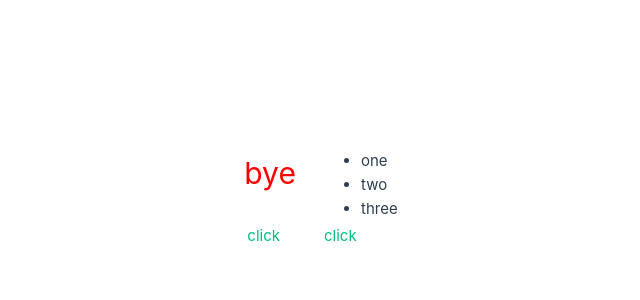
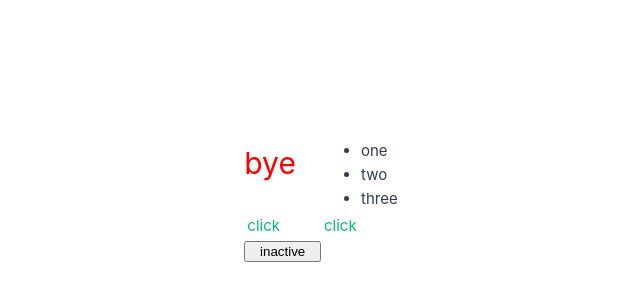
Before and after one commit to Bhavya99044/vue-practice, a Vue app: page / in a window 1280 px wide. Shown: the part 200-500 px from the top of the page, without its empty margins (319-959 px from the left). Built offline with nearby package versions, Linux system fonts and the light colour scheme; the HTML template or start-up script is replaced by a standard one.

Commit message:
option api complete

```diff
--- a/src/App.vue
+++ b/src/App.vue
@@ -6,6 +6,11 @@
         status:'inactive',
         tasks:['one', 'two', 'three'],
         link:'http://google.com'
+      }
+    },
+    methods:{
+      toggleStatus(){
+        this.status = this.status === 'active'? 'inactive' : 'active'
       }
     }
   }
@@ -27,6 +32,9 @@
   <a v-bind:href="link" _blank>click</a>
   <a :href="link" _blank>click</a>
 
+  <!-- toggle button -->
+   <button @click="toggleStatus">{{ status }}</button>
+
 </template>
 
 <style scoped>
```
